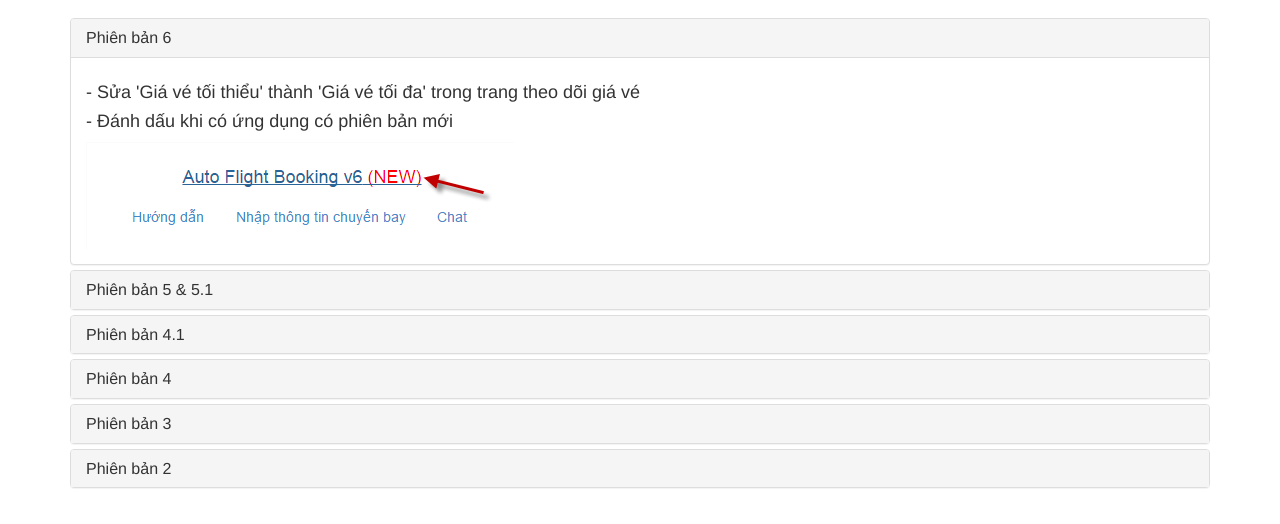
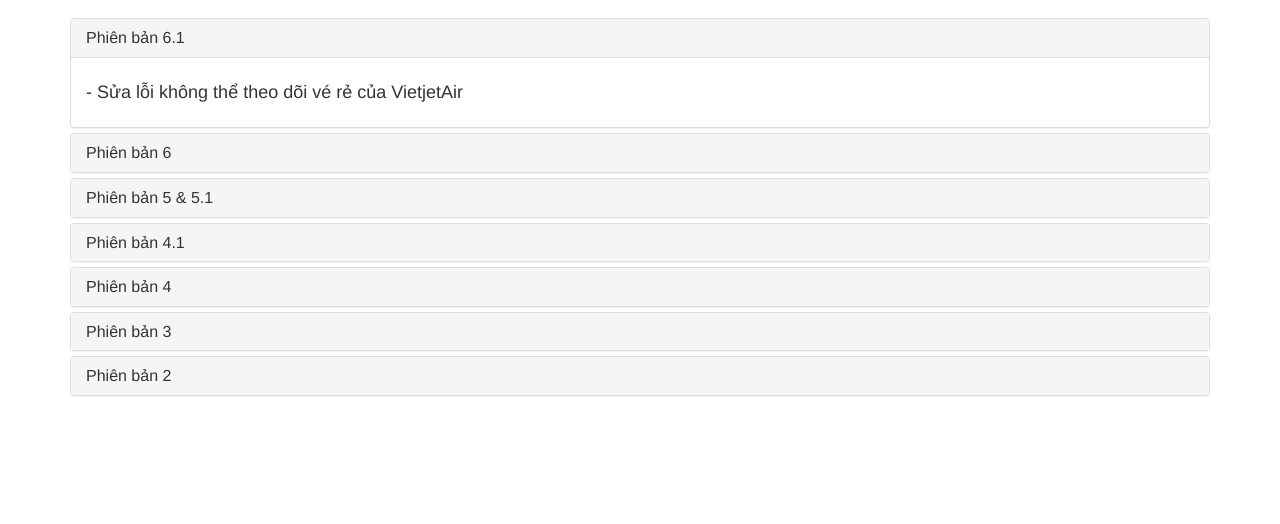
Before and after one commit to azurevietnam/auto-flight-booking, a browser extension: page changelogs.html in a window 1280 px wide. Shown: the part 54-578 px from the top of the page. Drawn offline with Linux system fonts and the light colour scheme.

Commit message:
Updated changelog

```diff
--- a/changelogs.html
+++ b/changelogs.html
@@ -28,7 +28,10 @@
 	</header>
 	<div class="container" style="padding-bottom: 50px;">
 		<accordion>
-			<accordion-group heading="Phiên bản 6" is-open="open" ng-init="open = true;">
+			<accordion-group heading="Phiên bản 6.1" is-open="open" ng-init="open = true;">
+				<h4>- Sửa lỗi không thể theo dõi vé rẻ của VietjetAir</h4>
+			</accordion-group>
+			<accordion-group heading="Phiên bản 6">
 				<h4>- Sửa 'Giá vé tối thiểu' thành 'Giá vé tối đa' trong trang theo dõi giá vé</h4>
 				<h4>- Đánh dấu khi có ứng dụng có phiên bản mới</h4>
 				<img src="changelogs/new_version.png" />
```
Also changed, not shown: manifest.json.
